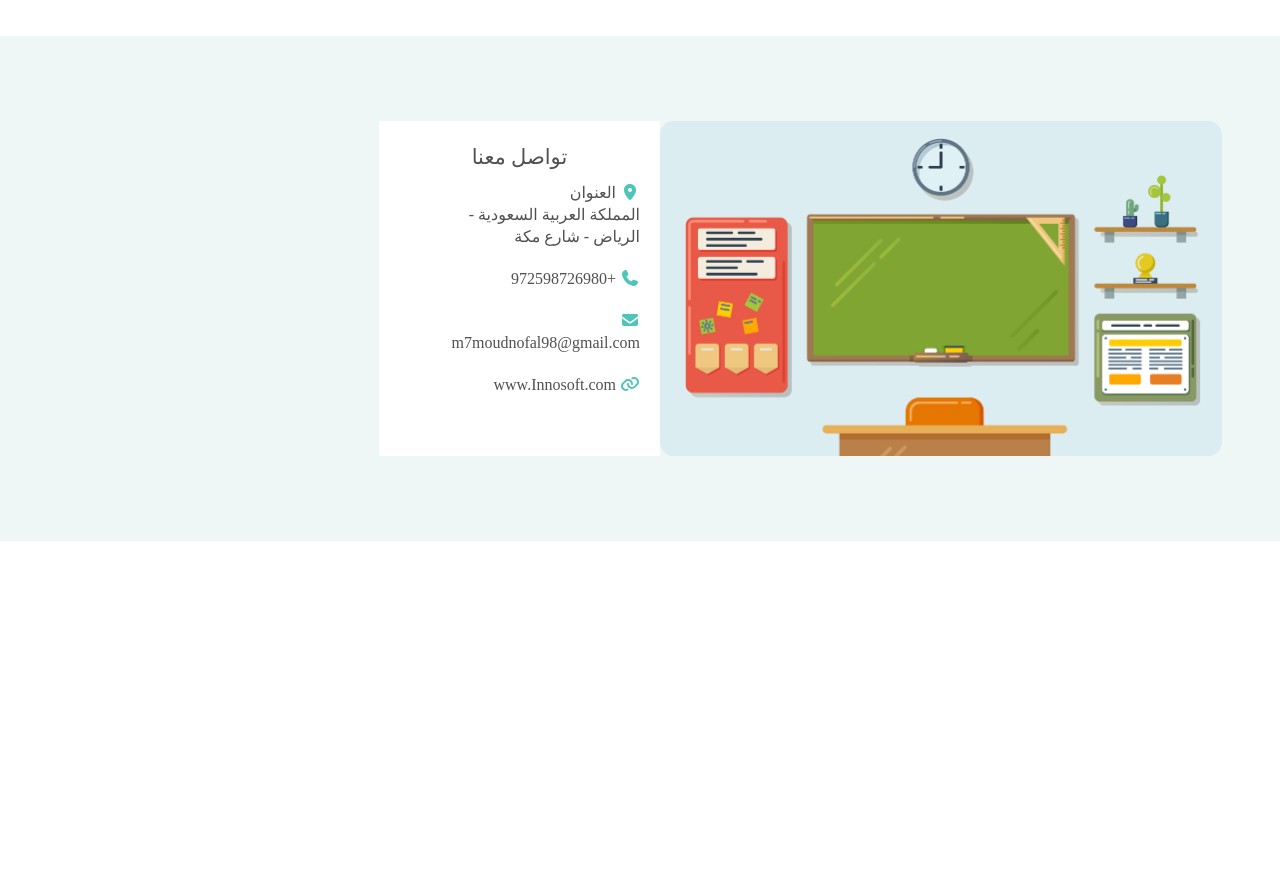
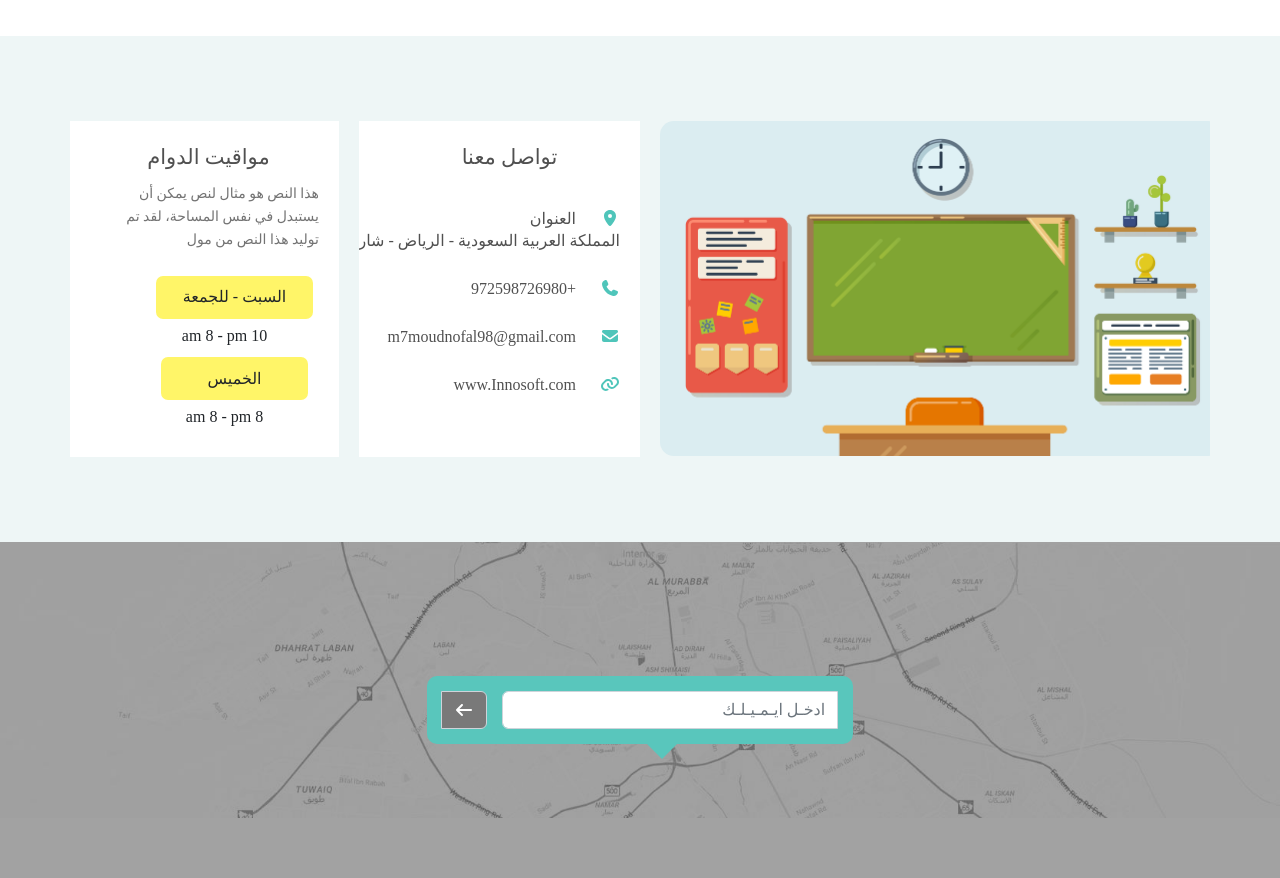
Before and after one commit to MahmoudNof/princes_school, a plain HTML site: page index.html in a window 1280 px wide. Shown: the part 3000-3878 px from the top of the page. Before the commit the page ends 3541 px from the top, so only its background shows below. Drawn offline with nearby package versions, Linux system fonts and the light colour scheme.

Commit message:
map section finshed

```diff
--- a/css/style.css
+++ b/css/style.css
@@ -536,6 +536,12 @@ section.parents_sayings .container .content .first .name_info_text ul li svg {
 
 .last_section .container {
     padding: 85px 0px;
+    overflow: hidden;
+}
+
+.last_section .container .last_section_content :first-child,
+.last_section .container .last_section_content :nth-child(2){
+    margin-left: 20px;
 }
 
 .last_section .container .row .img_class {
@@ -548,20 +554,24 @@ section.parents_sayings .container .content .first .name_info_text ul li svg {
     width: calc(50% - 20px);
 }
 
-.last_section .container .row .contact_us {
+.last_section .container .row .contact_us,
+.last_section .container .row .working_hours {
     padding: 20px 20px 30px 20px;
     width: calc(25% - 10px);
     background-color: #fff;
+    overflow: hidden;
 }
 
-.last_section .container .row .contact_us h3 {
+.last_section .container .row .contact_us h3,
+.last_section .container .row .working_hours h3 {
     font-size: 21px;
     line-height: 33px;
     color: #505050;
     font-weight: 300;
     text-align: center;
 }
-.last_section .container .row .contact_us ul{
+
+.last_section .container .row .contact_us ul {
     list-style-type: none;
     display: flex;
     flex-direction: column;
@@ -569,17 +579,94 @@ section.parents_sayings .container .content .first .name_info_text ul li svg {
     justify-content: space-between;
     height: 75%;
 }
+
 /* .last_section .container .row .contact_us ul li{
     display: flex;
 } */
-.last_section .container .row .contact_us ul li svg{
+.last_section .container .row .contact_us ul li svg {
     color: #4fc5ba;
 }
+
 .last_section .container .row .contact_us ul li {
     font-size: 16px;
     line-height: 22px;
     color: #505050;
     font-weight: 300;
-    max-width: max-content;
+    white-space: nowrap;
+    margin-block-start: auto;
 }
+
+.last_section .container .row .working_hours p {
+    font-size: 14px;
+    line-height: 23px;
+    color: #737373;
+}
+
+.last_section .container .row .working_hours ul {
+    list-style-type: none;
+    width: 100%;
+    height: 60%;
+    display: flex;
+    flex-direction: column;
+    align-items: center;
+    justify-content: space-evenly;
+}
+.last_section .container .row .working_hours ul span {
+    background-color: var(--second-color);
+    padding: 9.5px 27px;
+    border-radius: 7px;
+    position: relative;
+    display: inline-block;
+    margin-bottom: 5px;
+}
+
+.last_section .container .row .working_hours ul li{text-align: center;}
+.last_section .container .row .working_hours ul li:nth-child(2) span {
+    padding: 9.5px 46.3px !important;
+}
+
 /* End Last Section (last_section) Css */
+
+/* map Css */
+.map{
+    background-image: url(../images/Layer\ 28-map.jpg);
+    background-size: contain;
+    background-repeat: no-repeat;
+    height: 336px;
+    position: relative;
+}
+.map .overlay{
+    background-color: #18181866;
+    position: absolute;
+    top: 0;
+    left: 0;
+    width: 100%;
+    height: 100%;
+}
+.map .overlay span{
+    background-color: #797979;
+    margin-right: 15px;
+}
+.map .overlay span svg{
+    color: #fff;
+}
+.map .overlay .feild{
+    width: 33.3%;
+    margin: auto;
+    position: relative;
+    top: 50%;
+    transform: translateY(-50%);
+    padding: 15px;
+    background-color: var(--main-color);
+    border-radius: 10px;
+    position: relative;
+}
+.map .overlay .feild::after{
+    content: "";
+    position: absolute;
+    border: 15px solid;
+    border-color: var(--main-color) transparent transparent transparent;
+    left: 220px;
+    top: 68px;
+
+}
--- a/index.html
+++ b/index.html
@@ -185,7 +185,8 @@
                         <img src="images/Layer 60.jpg" alt="">
                         <div class="name_info_text">
                             <h4>محمد عبد الحميد</h4>
-                            <p>هذا النص هو مثال لنص يمكن أن يستبدل في نفس المساحة، لقد تم توليد هذا النص من مولد النص العربى، حيث يمكنك أن تولد .</p>
+                            <p>هذا النص هو مثال لنص يمكن أن يستبدل في نفس المساحة، لقد تم توليد هذا النص من مولد النص
+                                العربى، حيث يمكنك أن تولد .</p>
                             <ul>
                                 <li>
                                     <i class="fa-regular fa-clock"></i>
@@ -206,7 +207,8 @@
                         <img src="images/Layer 60.jpg" alt="">
                         <div class="name_info_text">
                             <h4>محمد عبد الحميد</h4>
-                            <p>هذا النص هو مثال لنص يمكن أن يستبدل في نفس المساحة، لقد تم توليد هذا النص من مولد النص العربى، حيث يمكنك أن تولد .</p>
+                            <p>هذا النص هو مثال لنص يمكن أن يستبدل في نفس المساحة، لقد تم توليد هذا النص من مولد النص
+                                العربى، حيث يمكنك أن تولد .</p>
                             <ul>
                                 <li>
                                     <i class="fa-regular fa-clock"></i>
@@ -227,7 +229,8 @@
                         <img src="images/Layer 60.jpg" alt="">
                         <div class="name_info_text">
                             <h4>محمد عبد الحميد</h4>
-                            <p>هذا النص هو مثال لنص يمكن أن يستبدل في نفس المساحة، لقد تم توليد هذا النص من مولد النص العربى، حيث يمكنك أن تولد .</p>
+                            <p>هذا النص هو مثال لنص يمكن أن يستبدل في نفس المساحة، لقد تم توليد هذا النص من مولد النص
+                                العربى، حيث يمكنك أن تولد .</p>
                             <ul>
                                 <li>
                                     <i class="fa-regular fa-clock"></i>
@@ -248,7 +251,8 @@
                         <img src="images/Layer 60.jpg" alt="">
                         <div class="name_info_text">
                             <h4>محمد عبد الحميد</h4>
-                            <p>هذا النص هو مثال لنص يمكن أن يستبدل في نفس المساحة، لقد تم توليد هذا النص من مولد النص العربى، حيث يمكنك أن تولد .</p>
+                            <p>هذا النص هو مثال لنص يمكن أن يستبدل في نفس المساحة، لقد تم توليد هذا النص من مولد النص
+                                العربى، حيث يمكنك أن تولد .</p>
                             <ul>
                                 <li>
                                     <i class="fa-regular fa-clock"></i>
@@ -271,7 +275,7 @@
     </section>
     <section class="last_section">
         <div class="container">
-            <div class="row">
+            <div class="row last_section_content">
                 <div class="col-lg-6 img_class"></div>
                 <div class="col-lg-3 contact_us">
                     <h3>تواصل معنا</h3>
@@ -291,11 +295,34 @@
                         </li>
                         <li>
                             <i class="fa-solid fa-link"></i>
-                                www.Innosoft.com
+                            www.Innosoft.com
                         </li>
                     </ul>
                 </div>
-                <div class="col-lg-3 working_hours"></div>
+                <div class="col-lg-3 working_hours">
+                    <h3>مواقيت الدوام</h3>
+                    <p>هذا النص هو مثال لنص يمكن أن يستبدل في نفس المساحة، لقد تم توليد هذا النص من مول</p>
+                    <ul>
+                        <li>
+                            <span>السبت - للجمعة</span><br>
+                            am 8 - pm 10
+                        </li>
+                        <li>
+                            <span>الخميس</span><br>
+                            am 8 - pm 8
+                        </li>
+                    </ul>
+                </div>
+            </div>
+        </div>
+    </section>
+    <section class="map">
+        <div class="overlay">
+            <div class="feild">
+                <div class="input-group flex-nowrap">
+                    <input type="text" class="form-control" placeholder="ادخـل ايـمـيـلـك" aria-label="Username" aria-describedby="addon-wrapping">
+                    <span class="input-group-text" id="addon-wrapping"><i class="fa-solid fa-arrow-left"></i></span>
+                </div>
             </div>
         </div>
     </section>
```
Also changed, not shown: images/Layer 28-map.jpg (added).
